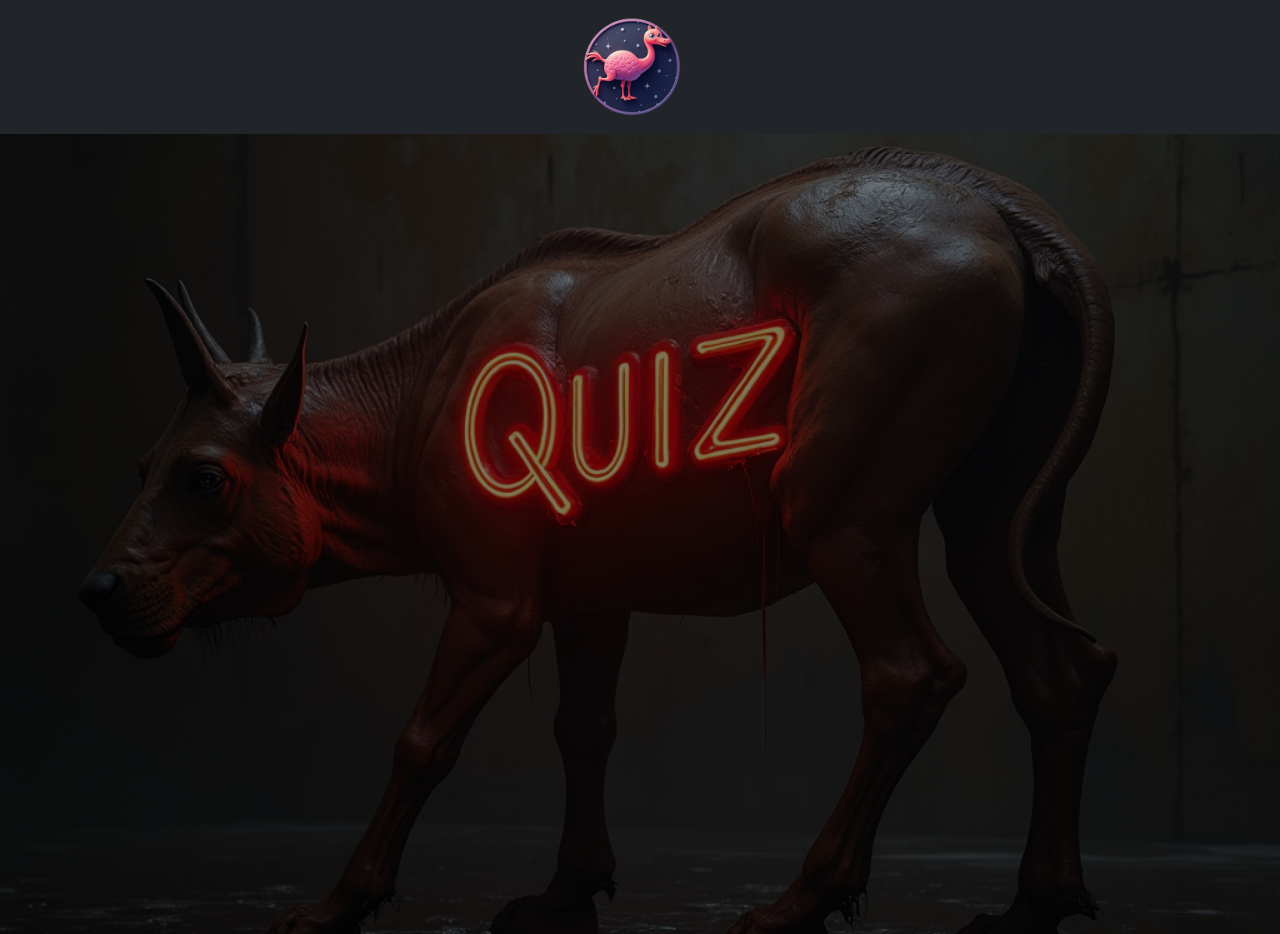
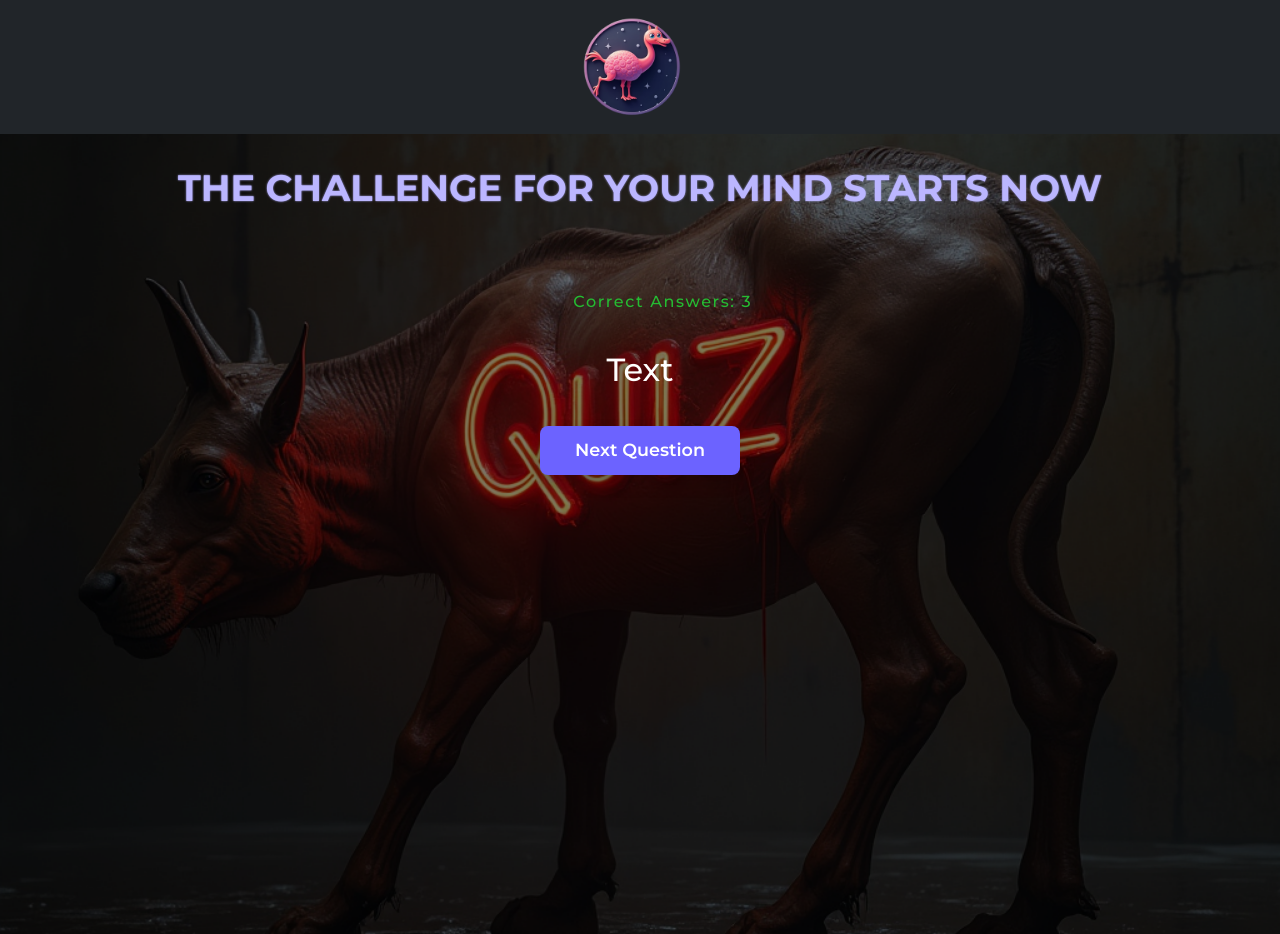
Before and after one commit to seivanesandro/quiz_app, a React (Create React App) app: page / in a window 1280 px wide. Built offline with nearby package versions, Linux system fonts and the light colour scheme.

Commit message:
creating structer app

```diff
--- a/src/App.js
+++ b/src/App.js
@@ -1,11 +1,41 @@
 import NavBarComponent from "./components/navbar/NavBarComponent";
 //import FormComponent from "./components/form/FormComponent";
 import bgimg from "./images/bg_rbg.png";
-import styled from "styled-components";
+import styled, { keyframes } from "styled-components";
+import { devices } from "./utils/constantes";
 //import ModalComponent from "./components/modal/ModalComponent";
-//import Button from "./components/common/Button";
+import Button from "./components/common/Button";
 //import Loading from "./components/load/Loading";
 //import Button from "./components/common/Button";
+
+const TitleAnimation = keyframes`
+    0%{
+        color: #6c63ff;
+        text-shadow: 0 0 1px #fff;
+    }
+    50%{
+        color: #fff ;
+        text-shadow: 0 0 3px #6c63ff;
+    }
+
+    100%{
+        color: #6c63ff;
+        text-shadow: 0 0 1px #fff;
+    }
+`;
+
+const Show = keyframes`
+    0%{
+        opacity:0;
+    }
+    50%{
+        opacity:0.5;
+    }
+
+    100%{
+        opacity:1;
+    }
+`;
 
 const MainContainer = styled.div`
   &.main {
@@ -21,6 +51,46 @@
     background-position: center;
     background-attachment: fixed;
   }
+
+  &.main section {
+    animation: ${Show} 2.5s linear;
+  }
+`;
+
+const FirstTitle = styled.h1`
+  font-size: 2.3rem;
+  color: #6c63ff;
+  text-align: center;
+  margin: 2rem;
+  font-weight: 700;
+  text-shadow: 0 0 1px #fff;
+  text-transform: uppercase;
+  animation: ${TitleAnimation} 2s ease-in-out infinite;
+
+  @media only screen and (${devices.tablet}) {
+    font-size: 2rem;
+  }
+  @media only screen and (${devices.iphone14}) {
+    font-size: 1.8rem;
+  }
+  @media only screen and (${devices.mobileG}) {
+    font-size: 1.8rem;
+  }
+  @media only screen and (${devices.mobileM}) {
+    font-size: 1.5rem;
+  }
+  @media only screen and (${devices.mobileP}) {
+    font-size: 1.1rem;
+  }
+`;
+
+const FormContainer = styled.article``;
+
+const BtnContainer = styled.div`
+  display: flex;
+  justify-content: center;
+  align-items: center;
+  width: 100%;
 `;
 
 function App() {
@@ -29,7 +99,18 @@
       <div className="App">
         <NavBarComponent />
         <MainContainer className="main">
+          <FirstTitle className="first-title">
+            The challenge for your mind starts now
+          </FirstTitle>
           <section className="quiz quiz-small">
+            <p className="correct-answers text-end">Correct answers: 3</p>
+
+            <FormContainer className="container form-container">
+              <h2>Text</h2>
+            </FormContainer>
+            <BtnContainer className="container btn-container">
+              <Button $variant="next" children="Next Question" />
+            </BtnContainer>
           </section>
         </MainContainer>
       </div>
--- a/src/components/common/InputFormComponent.jsx
+++ b/src/components/common/InputFormComponent.jsx
@@ -3,6 +3,7 @@
 import styled, { css } from "styled-components";
 
 const StyledInput = styled.input`
+width:100%;
   padding: 8px 14px;
   border: 2px solid transparent;
   border-radius: 8px;
@@ -85,6 +86,7 @@
   idinput,
   valueinput,
   onChangeInput,
+  ...props
 }) => {
   const inputRef = useRef(null);
   useEffect(() => {
@@ -106,6 +108,7 @@
         onChangeInput={onChangeInput}
         value={valueinput}
         autoComplete="off"
+        {...props}
       />
     </>
   );
--- a/src/index.css
+++ b/src/index.css
@@ -31,9 +31,26 @@
     source-code-pro, Menlo, Monaco, Consolas, "Courier New", monospace;
 }
 
-section.quiz {
-  margin: 5rem auto 10rem auto;
+.correct-answers {
+  font-size: 1rem;
+  margin-bottom: 2rem;
+  text-align: right;
+  text-transform: capitalize;
+  letter-spacing: 0.1rem;
+  color: hsl(125, 67%, 44%);
 }
+
+.container h2 {
+  margin-bottom: 2rem;
+  text-align: center;
+  line-height: 1.5;
+  text-transform: none;
+}
+
+.quiz-small {
+  max-width: 500px;
+}
+
 
 /*
 .quiz-small {
```
Also changed, not shown: src/components/form/FormComponent.jsx (+10 -8 lines).
